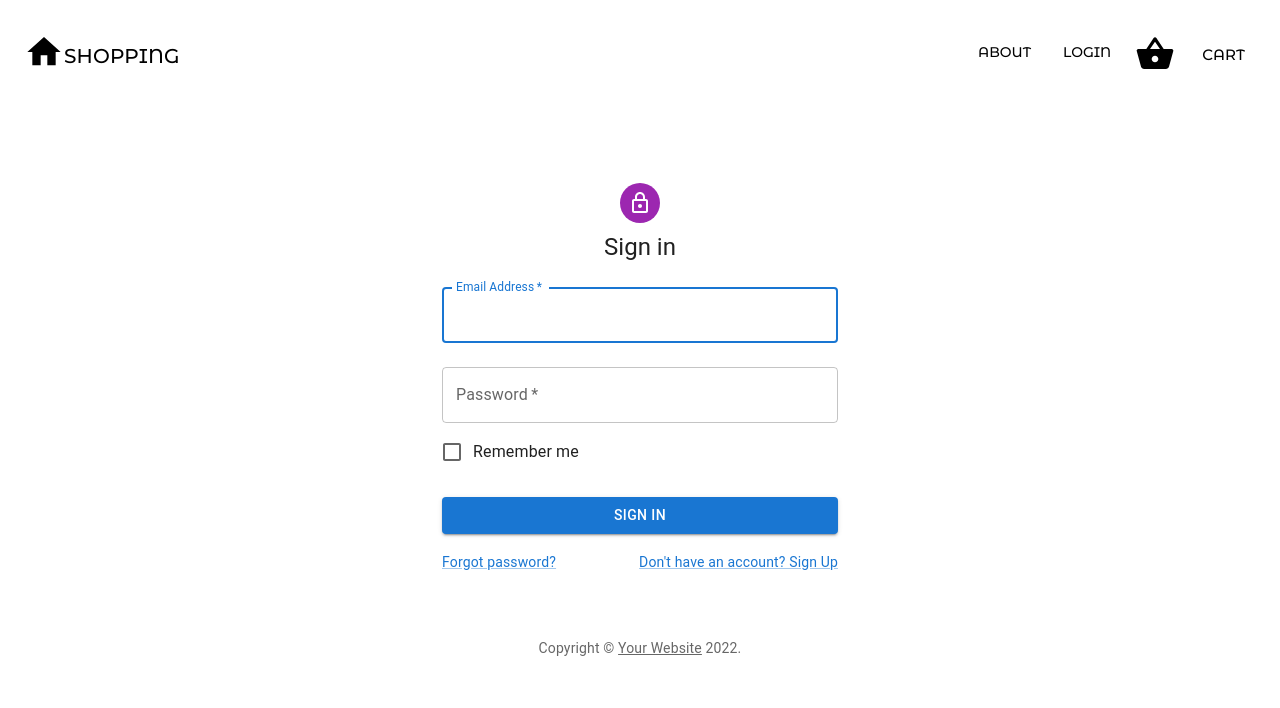
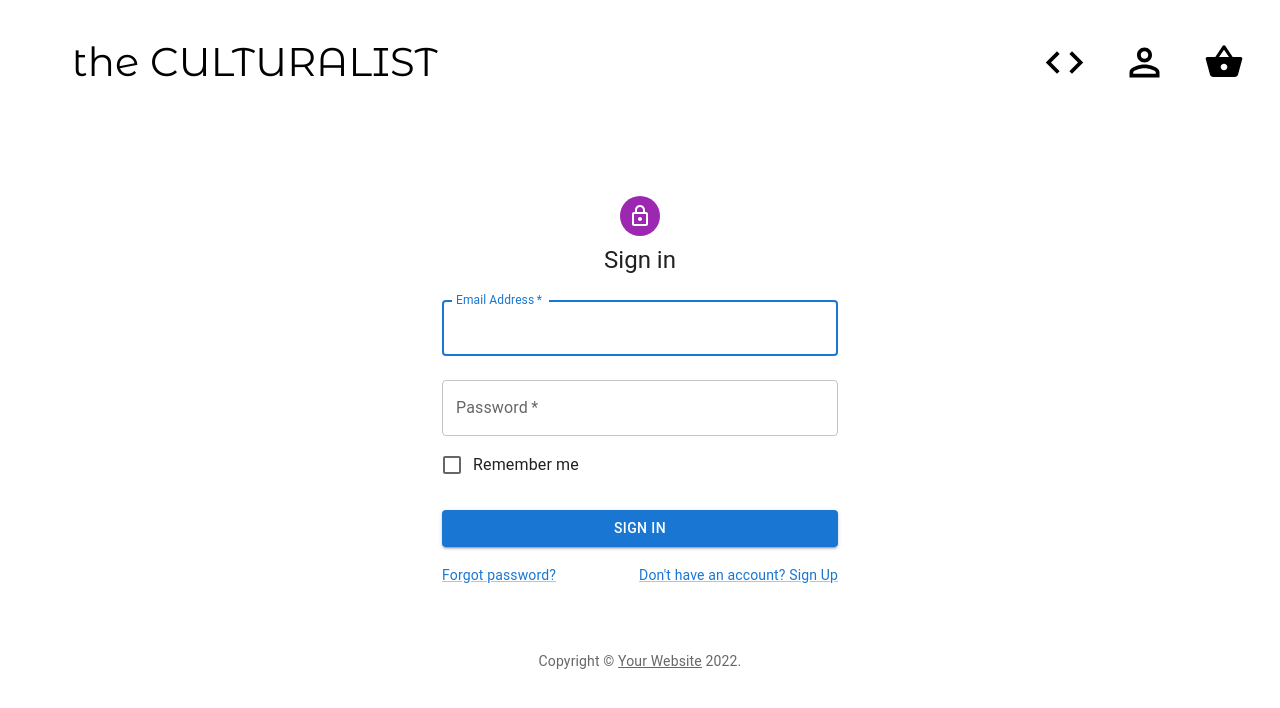
Before and after one commit to kristenbartel/react-shopping-basicMUI, a React (Create React App) app: page /login in a window 1280 px wide. Shown: the top 708 px of the page. Built offline with nearby package versions, Linux system fonts and the light colour scheme.

Commit message:
dialog added and styled

```diff
--- a/src/App.js
+++ b/src/App.js
@@ -21,7 +21,6 @@ const theme = createTheme({
       fontWeightLight: 500,
       fontWeightLight: 600,
       fontWeightLight: 700
-
   }
 })
 
--- a/src/components/Cart.jsx
+++ b/src/components/Cart.jsx
@@ -1,11 +1,10 @@
 import { Drawer, Box, Typography, Button } from "@mui/material";
 import { useState } from 'react';
 import CartList from './CartList';
+import ShoppingBasketIcon from '@mui/icons-material/ShoppingBasket';
 
 function Cart() {
     const [isDrawerOpen, setIsDrawerOpen] = useState(false)
-
-
 
     return (
         <>
@@ -16,19 +15,21 @@ function Cart() {
             aria-label='logo'
             onClick={() => setIsDrawerOpen(true)}
             style={{color: 'black'}}
-            >CART
+            > <ShoppingBasketIcon sx={{ fontSize: 40 }} style={{color: 'black'}} />
         </Button>
         <Drawer
             anchor='right'
             open={isDrawerOpen}
             onClose={() => setIsDrawerOpen(false)}>
             <Box
-                p={2} width='250px'
+                p={2} width='500px'
                 textAlign='center'
                 role='presentation'>
                     <Typography
                     variant='h6'
                     component='div'
+                    margin={5}
+                    style={{color: 'black', fontSize: 40}}
                     > CART
                     </Typography>
                    <CartList />
--- a/src/components/CartList.jsx
+++ b/src/components/CartList.jsx
@@ -1,8 +1,11 @@
 import * as React from "react";
+import { useContext } from "react";
+import { useNavigate } from "react-router-dom";
+import StateContext from "../context";
+
+// Material Imports
 import List from "@mui/material/List";
 import ListItem from "@mui/material/ListItem";
-import { useContext } from "react";
-import StateContext from "../context";
 import ListItemText from "@mui/material/ListItemText";
 import ListItemAvatar from "@mui/material/ListItemAvatar";
 import Avatar from "@mui/material/Avatar";
@@ -10,11 +13,24 @@ import IconButton from "@mui/material/IconButton";
 import DeleteIcon from "@mui/icons-material/Delete";
 import Box from "@mui/material/Box";
 import Button from "@mui/material/Button";
-import { useNavigate } from "react-router-dom";
+import MonetizationOnOutlinedIcon from "@mui/icons-material/MonetizationOnOutlined";
+import Slide from "@mui/material/Slide";
+import Grid from "@mui/material/Grid";
+import Dialog from "@mui/material/Dialog";
+import CloseIcon from '@mui/icons-material/Close';
+
+import RemoveRedEyeIcon from '@mui/icons-material/RemoveRedEye';
+
+
+  // Dialog Transition
+  const Transition = React.forwardRef(function Transition(props, ref) {
+    return <Slide direction="up" ref={ref} {...props} />;
+  });
 
 export default function CartList() {
   const [state, dispatch] = useContext(StateContext);
   console.log(state);
+
 
   // Sum Cart Items
   const cartItems = state.map((i) => i.qty * i.price, 0);
@@ -34,22 +50,40 @@ export default function CartList() {
     });
   };
 
+
+  // Dialog Handler
+    const [open, setOpen] = React.useState(false);
+    //   insert props here
+    const handleClickOpen = () => {
+      setOpen(true);
+    };
+    const handleClose = () => {
+      setOpen(false);
+    };
+
   // Checkout Navigator
   const navigate = useNavigate();
   const goToPaymentPage = () => navigate("/Checkout");
 
   return (
     <>
-      <List sx={{ width: "100%", maxWidth: 360, bgcolor: "background.paper" }}>
+      <List sx={{ width: "100%", maxWidth: 500, bgcolor: "background.paper" }}>
         {state.map((i) => (
           <ListItem key={i.id}>
             <ListItemAvatar>
-              <Avatar>
+              <Avatar >
                 <img src={i.image} alt={i.productName} />
               </Avatar>
             </ListItemAvatar>
             <ListItemText primary={i.productName} secondary={`$${i.price}`} />
-            <p>{i.qty}</p>
+            <ListItemText>
+            <Button onClick={handleClickOpen}>
+            <RemoveRedEyeIcon sx={{ fontSize: 30 }} style={{color: 'grey'}} ></RemoveRedEyeIcon>
+            </Button>
+            </ListItemText>
+            <ListItemText primary="qty" secondary={i.qty}>
+              {" "}
+            </ListItemText>
             <IconButton
               aria-label="delete"
               size="small"
@@ -57,13 +91,55 @@ export default function CartList() {
             >
               <DeleteIcon fontSize="inherit" />
             </IconButton>
+            <Dialog
+              fullScreen
+              open={open}
+              onClose={handleClose}
+              TransitionComponent={Transition}
+            >
+
+
+              <Grid  padding={2} ml={8} mt={8} >
+                <List margin={4}>
+                  <ListItem key={i.id} >
+                    <img
+                      src={i.image}
+                      alt={i.productName}
+                      width={500}
+
+                    />
+                    <ListItemText></ListItemText>
+                    <ListItemText
+                      padding={8}
+                      primary={i.productName}
+                      secondary={`$${i.price}`}
+                    />
+                    <ListItemText>
+                    {/* <Button
+                    autoFocus
+                    color="inherit"
+                    onClick={(e) => _handleSubmit(e, dispatch)}
+                  >
+                     <ShoppingBasketIcon sx={{ fontSize: 40 }} style={{color: 'black'}} />
+                  </Button> */}
+                    </ListItemText>
+                    <ListItemText>
+                    <Button autoFocus color="inherit" onClick={handleClose}>
+                    <CloseIcon />
+                  </Button>
+                    </ListItemText>
+                     </ListItem>
+                </List>
+              </Grid>
+            </Dialog>
           </ListItem>
         ))}
         <>
           <ListItem>
+            <MonetizationOnOutlinedIcon sx={{ fontSize: 45, marginRight: 2 }} />
             <ListItemText
-              primary="total"
-              secondary={sumWithInitial}
+              primary="TOTAL"
+              secondary={`$${sumWithInitial}`}
             ></ListItemText>
           </ListItem>
         </>
@@ -78,7 +154,12 @@ export default function CartList() {
           },
         }}
       >
-        <Button onClick={goToPaymentPage}>Checkout</Button>
+        <Button
+          onClick={goToPaymentPage}
+          style={{ color: "black", fontSize: 20 }}
+        >
+          Checkout
+        </Button>
       </Box>
     </>
   );
--- a/src/components/NavBar.jsx
+++ b/src/components/NavBar.jsx
@@ -1,32 +1,54 @@
-import { AppBar, Stack, Typography, Button } from '@mui/material';
-import  Toolbar from '@mui/material/Toolbar';
-import Cart from './Cart';
-import SideBar from './SideBar';
-import HomeIcon from '@mui/icons-material/Home';
-import ShoppingBasketIcon from '@mui/icons-material/ShoppingBasket';
-// import styled from 'styled-components';
-
-
+import { AppBar, Stack, Typography, Button } from "@mui/material";
+import Toolbar from "@mui/material/Toolbar";
+import Cart from "./Cart";
+import SideBar from "./SideBar";
+import HomeIcon from "@mui/icons-material/Home";
+import PermIdentityOutlinedIcon from "@mui/icons-material/PermIdentityOutlined";
+import CodeOutlinedIcon from "@mui/icons-material/CodeOutlined";
+import { borderBottom } from "@mui/system";
 
 function NavBar() {
-
   return (
-        <AppBar position= 'static' elevation={0} style={{ background: 'white' }}>
+    <AppBar position="sticky" elevation={0} style={{ background: "white" }}>
       <Toolbar className="AppBar">
-        <a href="/" >
-            <HomeIcon sx={{ fontSize: 40 }} style={{color: 'black'}} />
+        <a href="/" style={{ textDecoration: "none" }}>
+          <Typography
+            fontSize={40}
+            component="div"
+            sx={{ flexGrow: 1 }}
+            style={{ color: "black" }}
+            marginLeft={6}
+          >
+            the CULTURALIST
+          </Typography>
         </a>
-        <Typography variant='h6' component='div' sx={{ flexGrow: 1}} style={{color: 'black'}}>
-            SHOPPING
-        </Typography>
-            <Stack direction='row' spacing={2}>
-                <a href='/about' className='navMenu' style={{ textDecoration: 'none'}}>
-              <Button className='navMenu' style={{color: 'black'}} >about</Button>
+        <Typography
+          variant="h6"
+          component="div"
+          sx={{ flexGrow: 1 }}
+          style={{ color: "black" }}
+        />
+        <Stack direction="row" spacing={2}>
+          <a
+            href="/about"
+            className="navMenu"
+            style={{ textDecoration: "none" }}
+          >
+            <Button className="navMenu" style={{ color: "black" }}>
+              <CodeOutlinedIcon sx={{ fontSize: 45 }} />
+            </Button>
           </a>
-                <a href='/login' className='navMenu' style={{ textDecoration: 'none' }}>
-              <Button className='navMenu' style={{color: 'black'}}>login</Button>
+          <a
+            href="/login"
+            className="navMenu"
+            style={{ textDecoration: "none" }}
+          >
+            <Button className="navMenu" style={{ color: "black" }}>
+              <PermIdentityOutlinedIcon
+                sx={{ fontSize: 45 }}
+              ></PermIdentityOutlinedIcon>
+            </Button>
           </a>
-             <ShoppingBasketIcon sx={{ fontSize: 40 }} style={{color: 'black'}} />
           <Cart />
         </Stack>
       </Toolbar>
--- a/src/data.js
+++ b/src/data.js
@@ -10,13 +10,31 @@ const data = {
       id: 2,
       productName: "Product2",
       price: 32,
-      image: 'https://images.unsplash.com/photo-1566206091558-7f218b696731?ixlib=rb-1.2.1&ixid=MnwxMjA3fDB8MHxwaG90by1wYWdlfHx8fGVufDB8fHx8&auto=format&fit=crop&w=2864&q=80',
+      image: 'https://picsum.photos/id/200/2400/1600',
     },
     {
       id: 3,
       productName: "Product3",
       price: 51,
-      image: 'https://i.s-madewell.com/is/image/madewell/MD070_BL5906_d1?wid=2600&hei=3304&fmt=jpeg&fit=crop&qlt=75,1&resMode=bisharp&op_usm=0.5,1,5,0',
+      image: 'https://picsum.photos/id/200/2400/1600',
+    },
+    {
+      id: 4,
+      productName: "Product4",
+      price: 51,
+      image: 'https://picsum.photos/id/200/2400/1600',
+    },
+    {
+      id: 4,
+      productName: "Product4",
+      price: 51,
+      image: 'https://picsum.photos/id/200/2400/1600',
+    },
+    {
+      id: 4,
+      productName: "Product4",
+      price: 51,
+      image: 'https://picsum.photos/id/200/2400/1600',
     },
   ],
 };
```
Also changed, not shown: src/components/Product.jsx (+93 -26 lines). Lines whose indentation alone changed are shown as unchanged.
